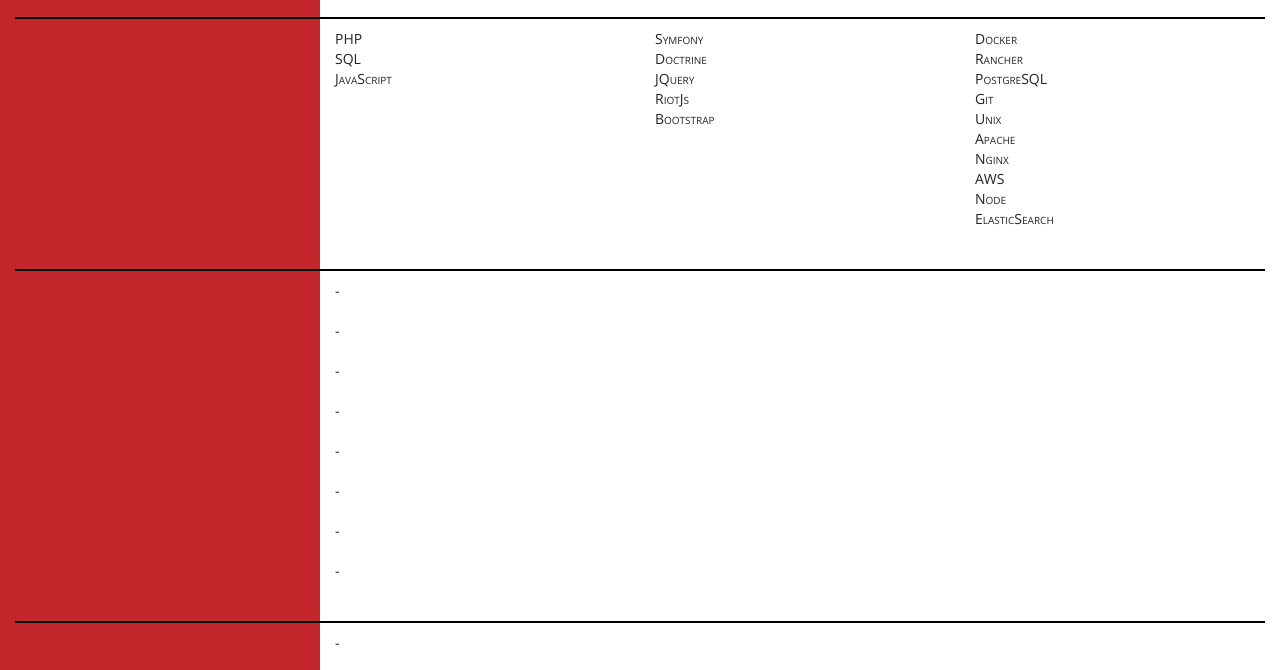
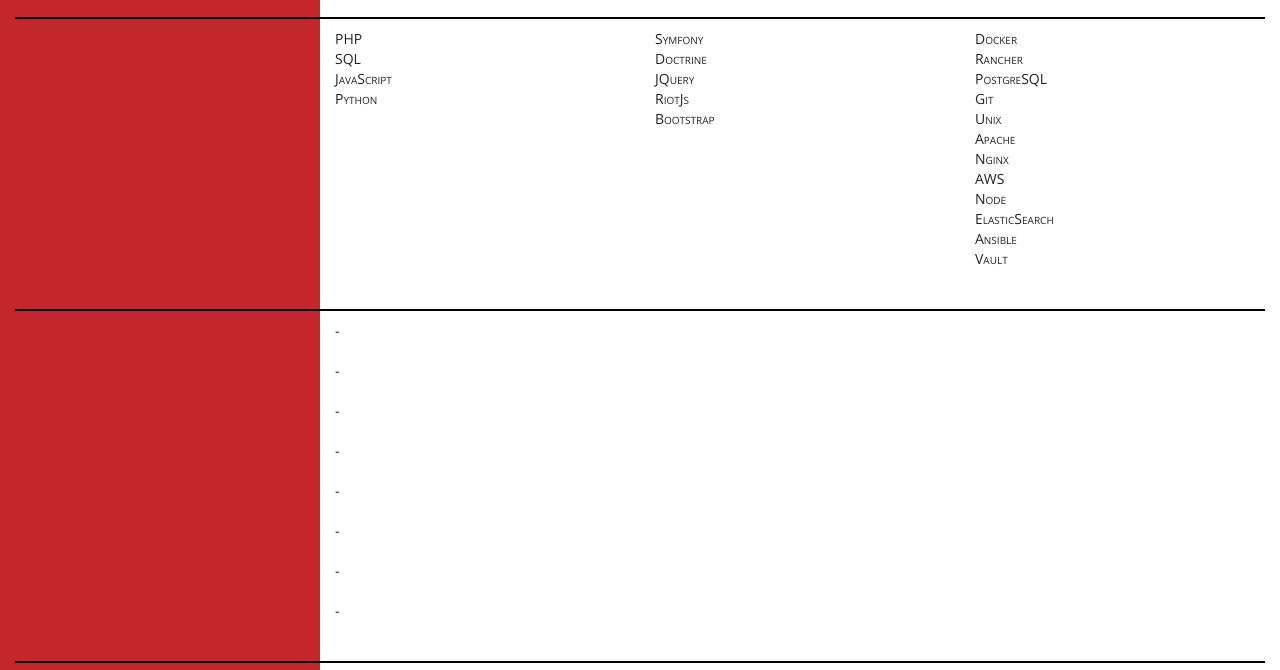
Before and after one commit to shokohsc/shokohsc.github.com, a plain HTML site: page index.html in a window 1280 px wide. Shown: the part 122-792 px from the top of the page. Drawn offline with nearby package versions, Linux system fonts and the light colour scheme; a script that the page names is missing.

Commit message:
added ansible skill

```diff
--- a/index.html
+++ b/index.html
@@ -43,6 +43,7 @@
                             <li>PHP</li>
                             <li>SQL</li>
                             <li>JavaScript</li>
+                            <li>Python</li>
                         </ul>
                         <ul class="col-xs-4 list-unstyled"><span class="title side-color" data-i18n="skills-headers.framework"></span>
                             <li>Symfony</li>
@@ -62,6 +63,8 @@
                             <li>AWS</li>
                             <li>Node</li>
                             <li>ElasticSearch</li>
+                            <li>Ansible</li>
+                            <li>Vault</li>
                         </ul>
                     </div>
                 </div>
```
Also changed, not shown: 1 other file.
